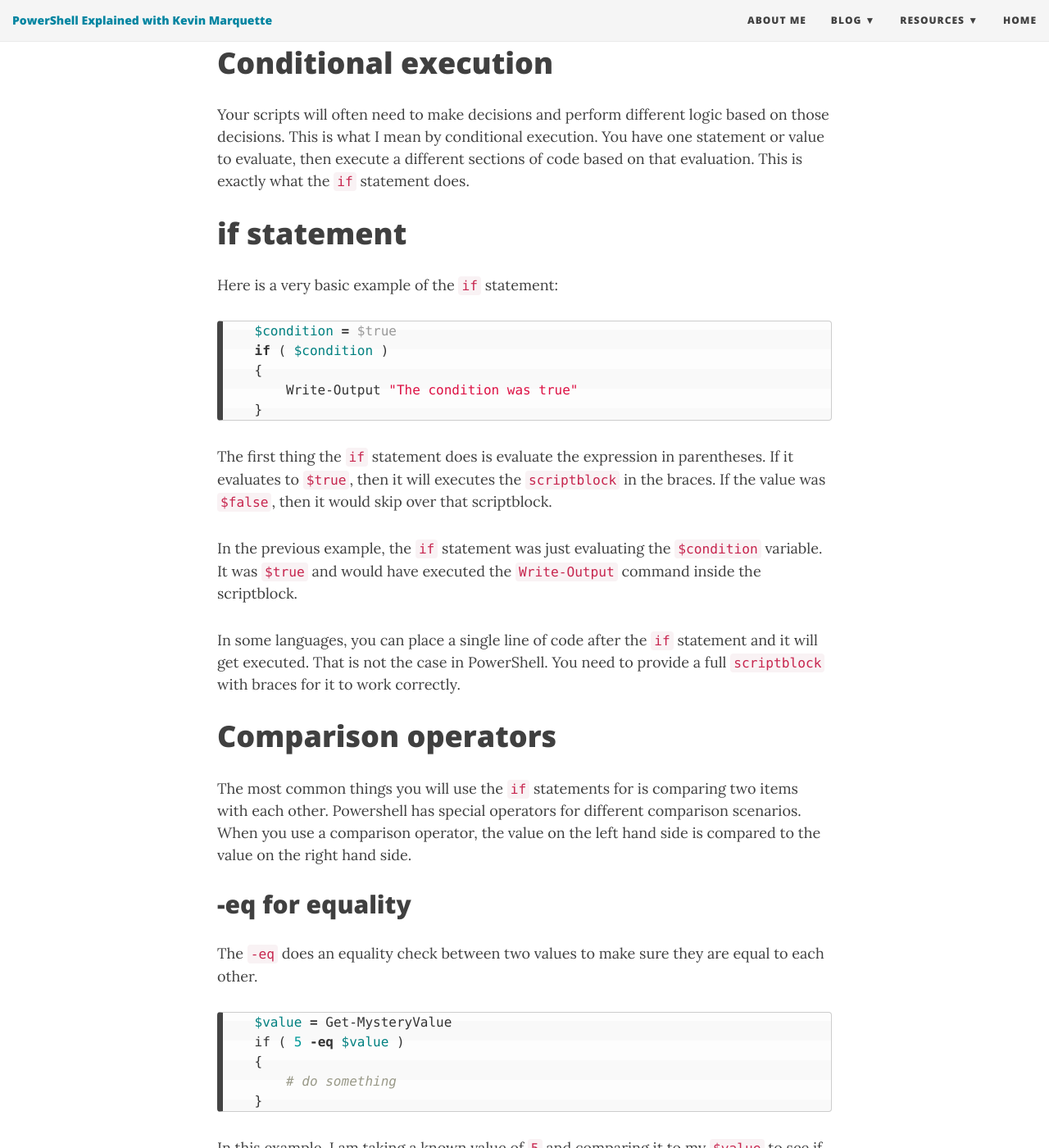
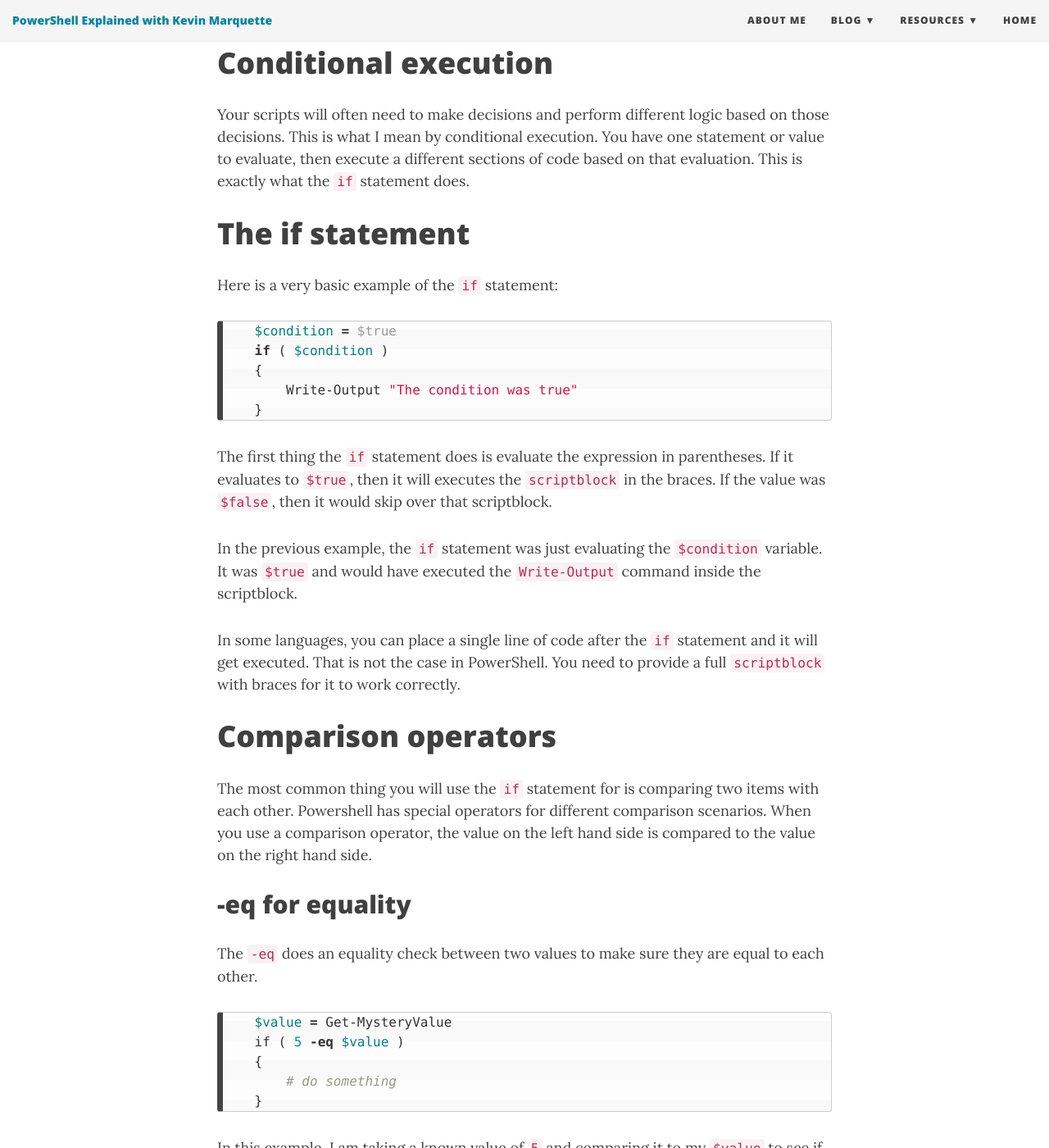
Before and after one commit to KevinMarquette/kevinmarquette.github.io, a Jekyll site: the page built from _posts/2019-08-11-Powershell-if-then-else-equals-operator.md, in a window 1280 px wide and 1400 px high, scrolled down 1430 px. Shown: the whole window at 82% size. Built offline with Jekyll 4.4.1, drawn with Linux system fonts in a browser that asks for light colours; nearby versions of some CDN libraries; some of the changed text lies outside the part shown.

Commit message:
Corrections from Lee

```diff
--- a/_posts/2019-08-11-Powershell-if-then-else-equals-operator.md
+++ b/_posts/2019-08-11-Powershell-if-then-else-equals-operator.md
@@ -18,7 +18,7 @@ Like many other languages, PowerShell has statements for conditionally executing
 
 Your scripts will often need to make decisions and perform different logic based on those decisions. This is what I mean by conditional execution. You have one statement or value to evaluate, then execute a different sections of code based on that evaluation. This is exactly what the `if` statement does.
 
-# if statement
+# The if statement
 
 Here is a very basic example of the `if` statement:
 
@@ -38,7 +38,7 @@ In some languages, you can place a single line of code after the `if` statement
 
 # Comparison operators
 
-The most common things you will use the `if` statements for is comparing two items with each other. Powershell has special operators for different comparison scenarios. When you use a comparison operator, the value on the left hand side is compared to the value on the right hand side.
+The most common thing you will use the `if` statement for is comparing two items with each other. Powershell has special operators for different comparison scenarios. When you use a comparison operator, the value on the left hand side is compared to the value on the right hand side.
 
 ## -eq for equality
 
```
Also changed, not shown: other parts of _posts/2019-08-11-Powershell-if-then-else-equals-operator.md (+9 -9 lines).
